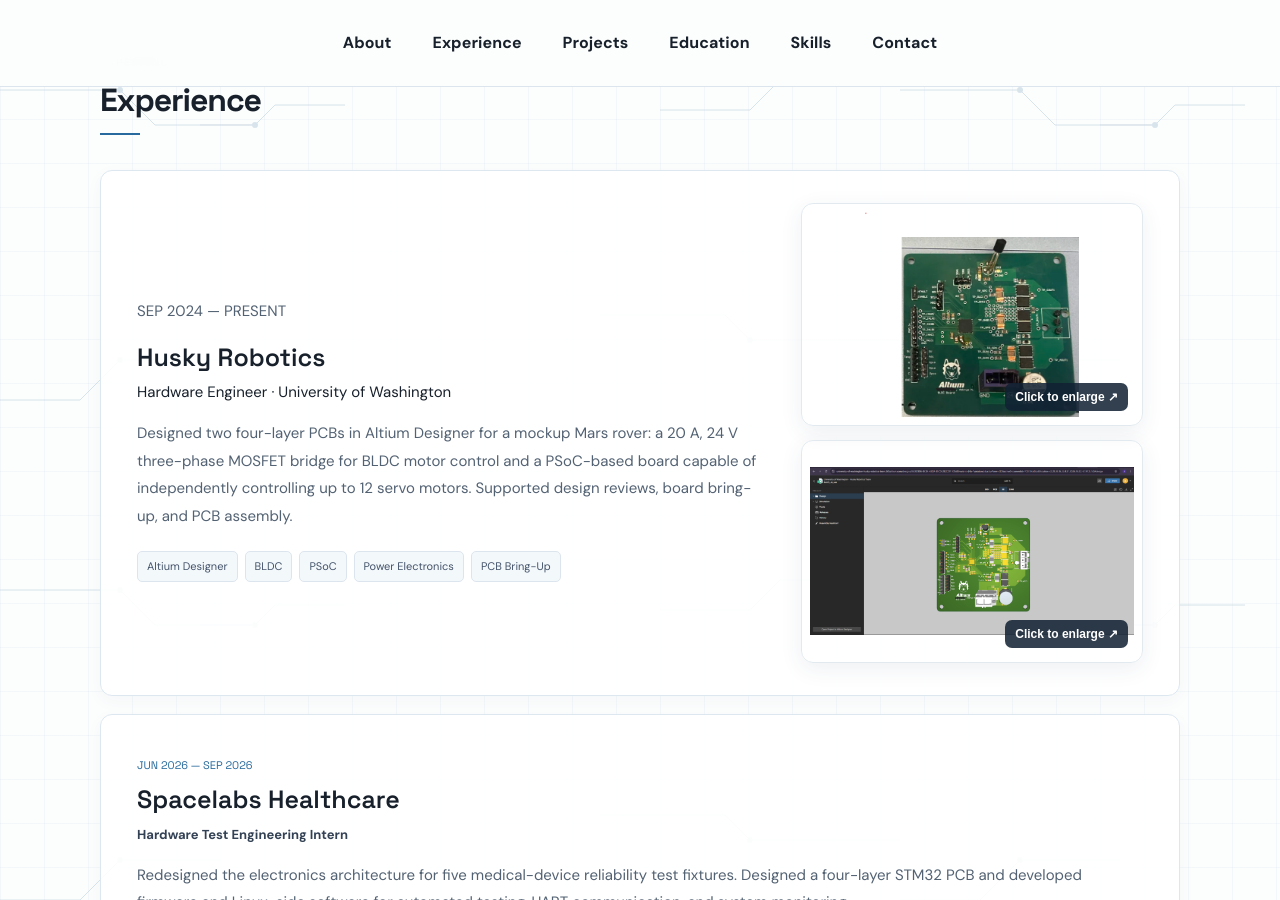
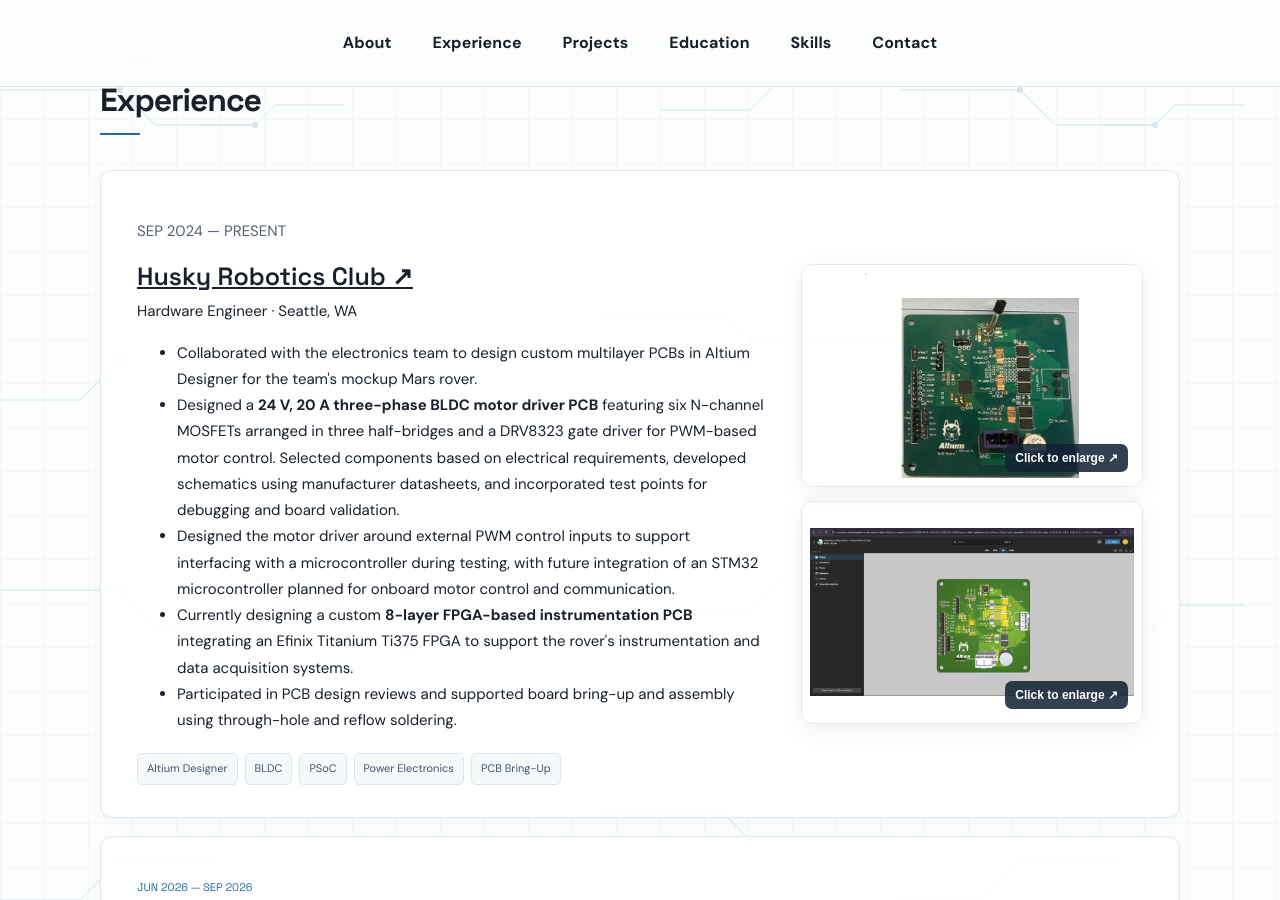
Before and after one commit to AdityaManivel/AdityaManivel.github.io, a Jekyll site: the page index.html, which Jekyll copies as it is, in a window 1280 px wide and 900 px high, scrolled down 849 px. Built offline with Jekyll 4.4.1, drawn with Linux system fonts in a browser that asks for light colours.

Commit message:
Expand Husky Robotics experience with technical bullets and linked club title

```diff
--- a/index.html
+++ b/index.html
@@ -10,7 +10,7 @@
   <link rel="preconnect" href="https://fonts.googleapis.com">
   <link rel="preconnect" href="https://fonts.gstatic.com" crossorigin>
   <link href="https://fonts.googleapis.com/css2?family=DM+Sans:wght@400;500;600;700&family=Space+Grotesk:wght@400;500;600;700&display=swap" rel="stylesheet">
-  <link rel="stylesheet" href="styles.css?v=husky-gallery-3" />
+  <link rel="stylesheet" href="styles.css?v=husky-bullets-1" />
 </head>
 <body>
 
@@ -25,9 +25,15 @@
       <div class="section-heading reveal"><p class="index">EXPERIENCE</p><h2>Experience</h2></div>
       <article class="exp-card exp-card-husky reveal"><div class="husky-layout"><div class="husky-copy">
         <p>SEP 2024 — PRESENT</p>
-        <h3>Husky Robotics</h3>
-        <span>Hardware Engineer · University of Washington</span>
-        <p>Designed two four-layer PCBs in Altium Designer for a mockup Mars rover: a 20 A, 24 V three-phase MOSFET bridge for BLDC motor control and a PSoC-based board capable of independently controlling up to 12 servo motors. Supported design reviews, board bring-up, and PCB assembly.</p>
+        <h3><a class="experience-title-link" href="https://uwrobots.org/" target="_blank" rel="noopener noreferrer">Husky Robotics Club <span aria-hidden="true">↗</span></a></h3>
+        <span>Hardware Engineer · Seattle, WA</span>
+        <ul class="experience-bullets">
+          <li>Collaborated with the electronics team to design custom multilayer PCBs in Altium Designer for the team's mockup Mars rover.</li>
+          <li>Designed a <strong>24 V, 20 A three-phase BLDC motor driver PCB</strong> featuring six N-channel MOSFETs arranged in three half-bridges and a DRV8323 gate driver for PWM-based motor control. Selected components based on electrical requirements, developed schematics using manufacturer datasheets, and incorporated test points for debugging and board validation.</li>
+          <li>Designed the motor driver around external PWM control inputs to support interfacing with a microcontroller during testing, with future integration of an STM32 microcontroller planned for onboard motor control and communication.</li>
+          <li>Currently designing a custom <strong>8-layer FPGA-based instrumentation PCB</strong> integrating an Efinix Titanium Ti375 FPGA to support the rover's instrumentation and data acquisition systems.</li>
+          <li>Participated in PCB design reviews and supported board bring-up and assembly using through-hole and reflow soldering.</li>
+        </ul>
         <div class="tags"><span>Altium Designer</span><span>BLDC</span><span>PSoC</span><span>Power Electronics</span><span>PCB Bring-Up</span></div>
         </div>
         <div class="husky-gallery">
```
